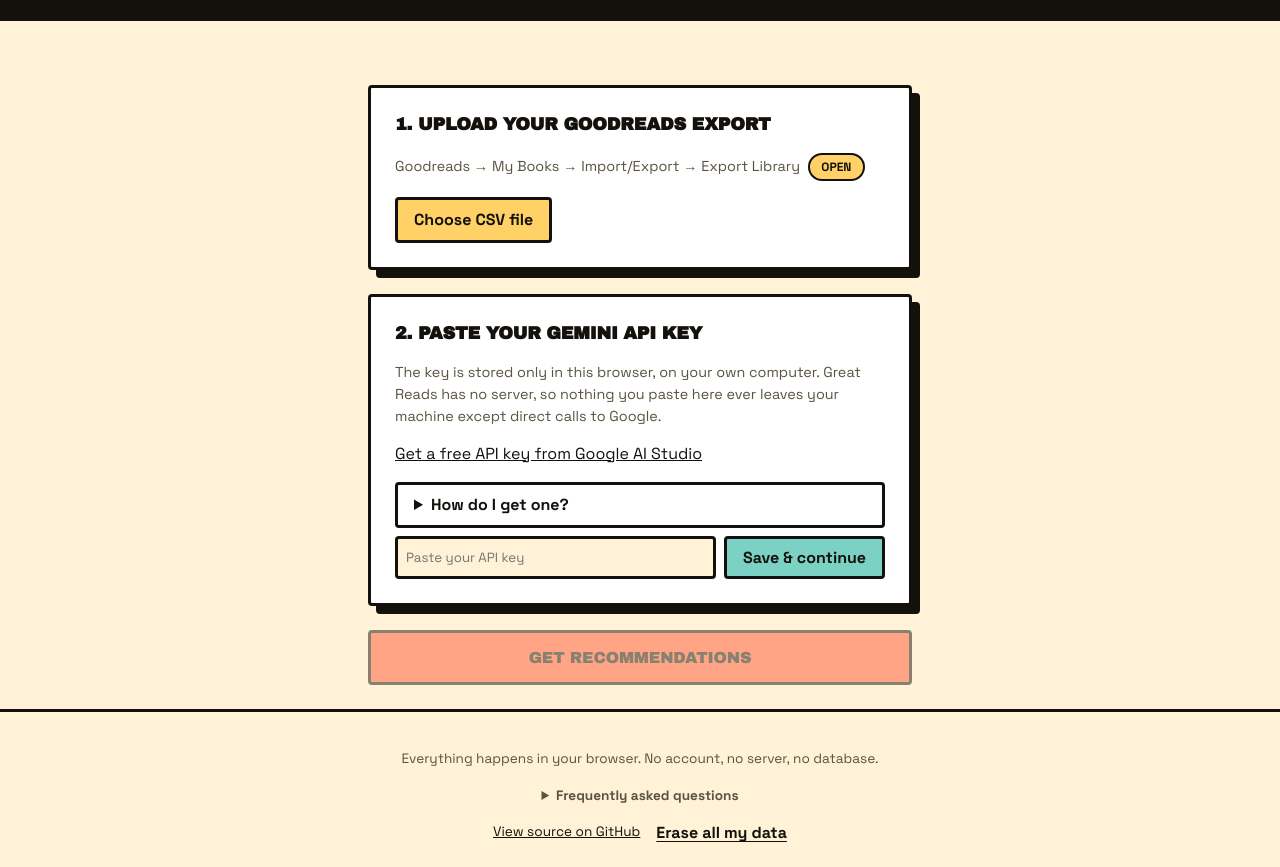
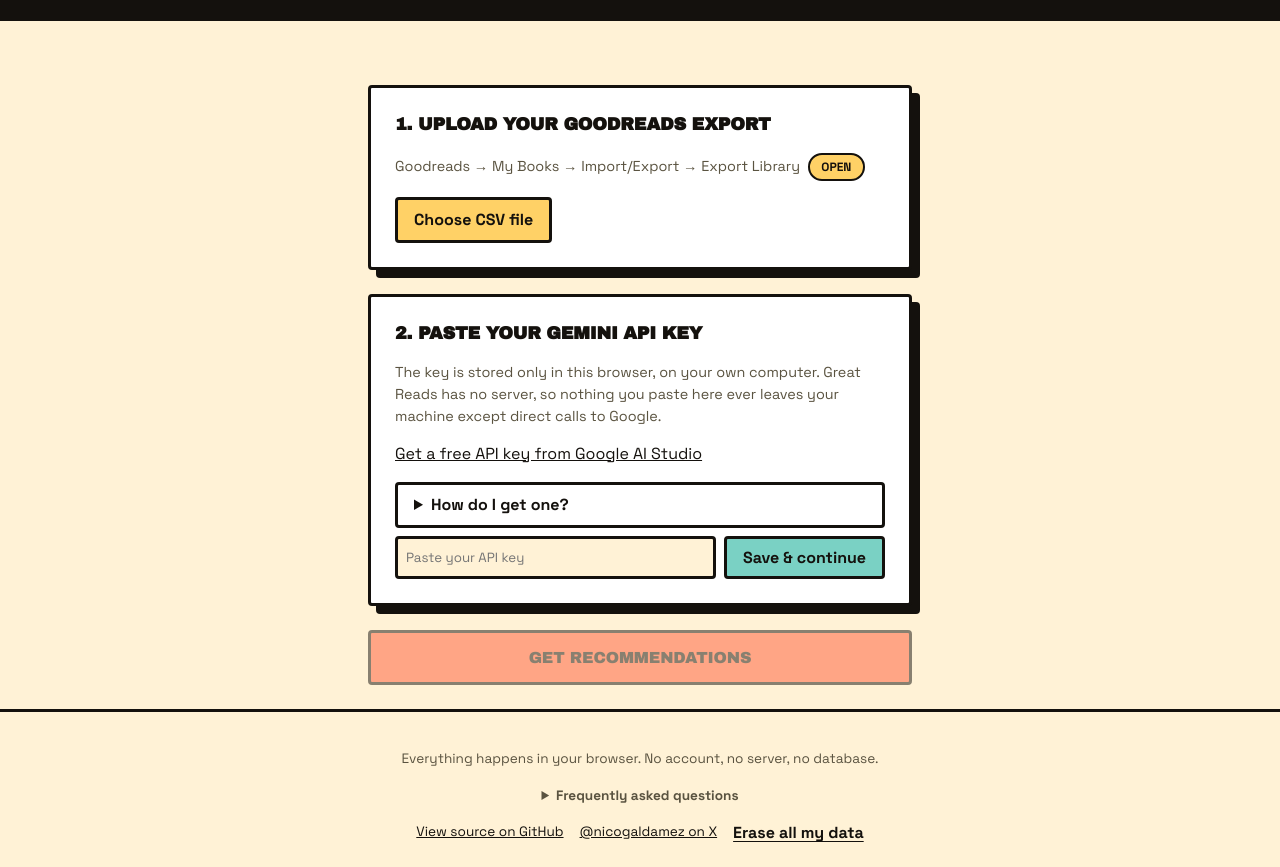
Before and after one commit to nicogaldamez/greatreads, a website with bundled scripts: page index.html in a window 1280 px wide. Shown: the part 103-970 px from the top of the page. Built offline with nearby package versions, Linux system fonts and the light colour scheme.

Commit message:
Add an X link to the footer

```diff
--- a/index.html
+++ b/index.html
@@ -136,6 +136,7 @@
     <div class="footer-actions">
       <a href="https://github.com/nicogaldamez/greatreads" target="_blank" rel="noopener"
          data-i18n="footer.sourceLink"></a>
+      <a href="https://x.com/nicogaldamez" target="_blank" rel="noopener" data-i18n="footer.xLink"></a>
       <button id="clear-data-btn" type="button" class="link-btn danger-btn"
               data-i18n="privacy.clearAll"></button>
     </div>
--- a/src/i18n/en.js
+++ b/src/i18n/en.js
@@ -84,4 +84,5 @@
     'Use "Erase all my data" at the bottom of the page: it removes all five at once. "Forget my key" is narrower and removes only the key.',
 
   'footer.sourceLink': 'View source on GitHub',
+  'footer.xLink': '@nicogaldamez on X',
 };
--- a/src/i18n/es.js
+++ b/src/i18n/es.js
@@ -90,4 +90,5 @@
     'Usá "Borrar todos mis datos" al pie de la página: elimina las cinco de una. "Olvidar mi key" es más acotado y borra solo la key.',
 
   'footer.sourceLink': 'Ver código fuente en GitHub',
+  'footer.xLink': '@nicogaldamez en X',
 };
```
